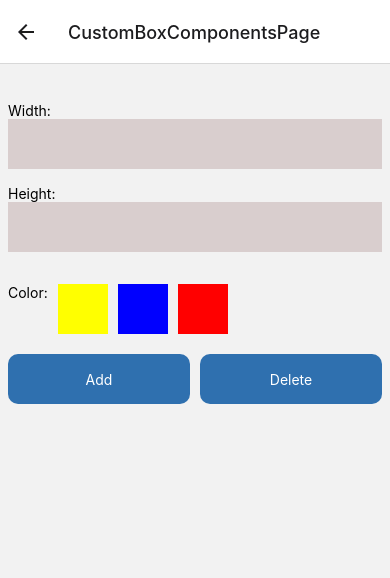
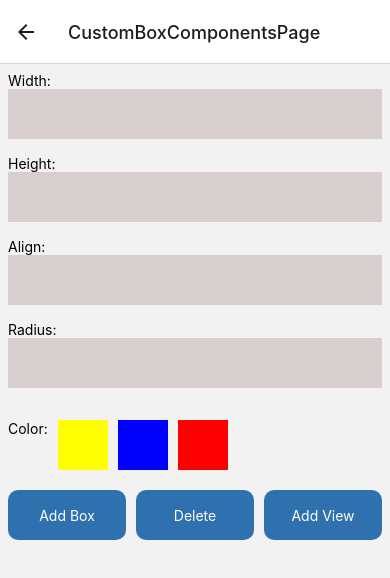
Before and after one commit to F4nnur/neti-react-native_AkhmetovFF-11-008, a React Native app: screen /CustomBoxComponentsPage in a window 390 px wide. Shown: the top 578 px of the page. Built offline with nearby package versions, Linux system fonts and the light colour scheme.

Commit message:
+ added additional tasks

```diff
--- a/components/CustomComponentsTasks/BoxPropsFirst.jsx
+++ b/components/CustomComponentsTasks/BoxPropsFirst.jsx
@@ -2,7 +2,14 @@ import React from 'react';
 import { View } from 'react-native';
 
 const BoxPropsFirst = props => {
-  return <View style={{ width: props.width, height: props.height, backgroundColor: props.color }}></View>;
+  return (
+    <View style={{ flex: 1, alignItems: props.align }}>
+      <View
+        style={{ width: props.width, height: props.height, backgroundColor: props.color, borderRadius: props.radius }}
+      ></View>
+      {props.view ? <View style={{ height: 10 }}></View> : null}
+    </View>
+  );
 };
 
 export default BoxPropsFirst;
--- /dev/null
+++ b/components/UI/Button.jsx
@@ -0,0 +1,25 @@
+import React from 'react';
+import { Pressable, StyleSheet, Text } from 'react-native';
+
+const Button = ({ text, width, height, color, align, radius, view, onchange }) => {
+  const handleClick = (width, height, color, align, radius, view) => {
+    onchange(width, height, color, align, radius, view);
+  };
+  return (
+    <Pressable style={styles.mainButton} onPress={() => handleClick(width, height, color, align, radius, view)}>
+      <Text style={{ color: 'white' }}>{text}</Text>
+    </Pressable>
+  );
+};
+
+const styles = StyleSheet.create({
+  mainButton: {
+    flex: 1,
+    alignItems: 'center',
+    justifyContent: 'center',
+    backgroundColor: '#2F70AF',
+    height: 50,
+    borderRadius: 10,
+  },
+});
+export default Button;
--- a/pages/CustomBoxComponentsPage.jsx
+++ b/pages/CustomBoxComponentsPage.jsx
@@ -1,27 +1,37 @@
-import React, { useState } from 'react';
+import React, { useEffect, useState } from 'react';
 import { Pressable, ScrollView, StyleSheet, Text, TextInput, View } from 'react-native';
 import BoxPropsFirst from '../components/CustomComponentsTasks/BoxPropsFirst';
+import Button from '../components/UI/Button';
 
 const CustomBoxComponentsPage = () => {
   const [width, setWidth] = useState(0);
   const [height, setHeight] = useState(0);
   const [color, setColor] = useState('');
+  const [align, setAlign] = useState('');
+  const [radius, setRadius] = useState(0);
+  const [view, setView] = useState(false);
   const [box, setBox] = useState([]);
 
   const handleDelete = () => {
     setBox([]);
   };
-  const handleAdd = (w, h, c) => {
-    setBox([...box, { width: w, height: h, color: c }]);
+
+  const handleAdd = (w, h, c, a, r, v) => {
+    setBox([...box, { width: w, height: h, color: c, align: a, radius: r, view: v }]);
   };
 
   return (
     <ScrollView style={styles.container}>
-      <View style={styles.boxesContainer}>
-        {box.map(item => (
-          <BoxPropsFirst width={item.width} height={item.height} color={item.color} />
-        ))}
-      </View>
+      {box.map(item => (
+        <BoxPropsFirst
+          width={item.width}
+          height={item.height}
+          color={item.color}
+          align={item.align}
+          radius={item.radius}
+          view={item.view}
+        />
+      ))}
       <View style={{ flex: 1 }}>
         <View style={{ marginBottom: 16 }}>
           <View style={{ marginBottom: 16 }}>
@@ -36,6 +46,20 @@ const CustomBoxComponentsPage = () => {
             <TextInput
               style={{ height: 50, padding: 8, backgroundColor: '#d9cece' }}
               onChangeText={text => setHeight(Number(text))}
+            ></TextInput>
+          </View>
+          <View style={{ marginBottom: 16 }}>
+            <Text>Align:</Text>
+            <TextInput
+              style={{ height: 50, padding: 8, backgroundColor: '#d9cece' }}
+              onChangeText={text => setAlign(text.toLowerCase())}
+            ></TextInput>
+          </View>
+          <View style={{ marginBottom: 16 }}>
+            <Text>Radius:</Text>
+            <TextInput
+              style={{ height: 50, padding: 8, backgroundColor: '#d9cece' }}
+              onChangeText={text => setRadius(Number(text))}
             ></TextInput>
           </View>
         </View>
@@ -56,11 +80,14 @@ const CustomBoxComponentsPage = () => {
             ></Pressable>
           </View>
           <View style={styles.buttonsContainer}>
-            <Pressable style={styles.mainButton} onPress={() => handleAdd(width, height, color)}>
-              <Text style={{ color: 'white' }}>Add</Text>
+            <Pressable style={styles.mainButton} onPress={() => handleAdd(width, height, color, align, radius, view)}>
+              <Text style={{ color: 'white' }}>Add Box</Text>
             </Pressable>
             <Pressable style={styles.mainButton} onPress={handleDelete}>
               <Text style={{ color: 'white' }}>Delete</Text>
+            </Pressable>
+            <Pressable style={styles.mainButton} onPress={() => setView(!view)}>
+              <Text style={view ? { color: 'red' } : { color: 'white' }}>{view ? 'Delete View' : 'Add View'}</Text>
             </Pressable>
           </View>
         </View>
```
